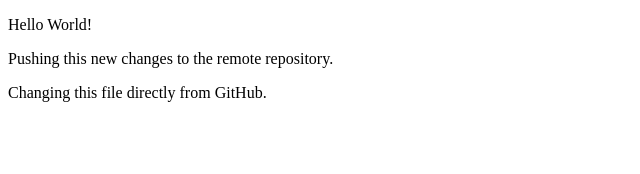
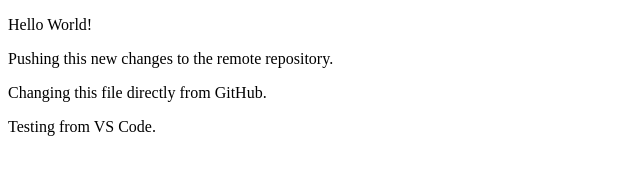
Before and after one commit to smshahnawazz/git-practice, a plain HTML site: page index.html in a window 1280 px wide. Shown: the whole page, without its empty margins (0-640 px from the left). Drawn offline with Linux system fonts and the light colour scheme.

Commit message:
Testing from VS Code.

```diff
--- a/index.html
+++ b/index.html
@@ -15,6 +15,9 @@
     <p>
         Changing this file directly from GitHub.
     </p>
+    <p>
+        Testing from VS Code.
+    </p>
 
 </body>
 </html>
```
